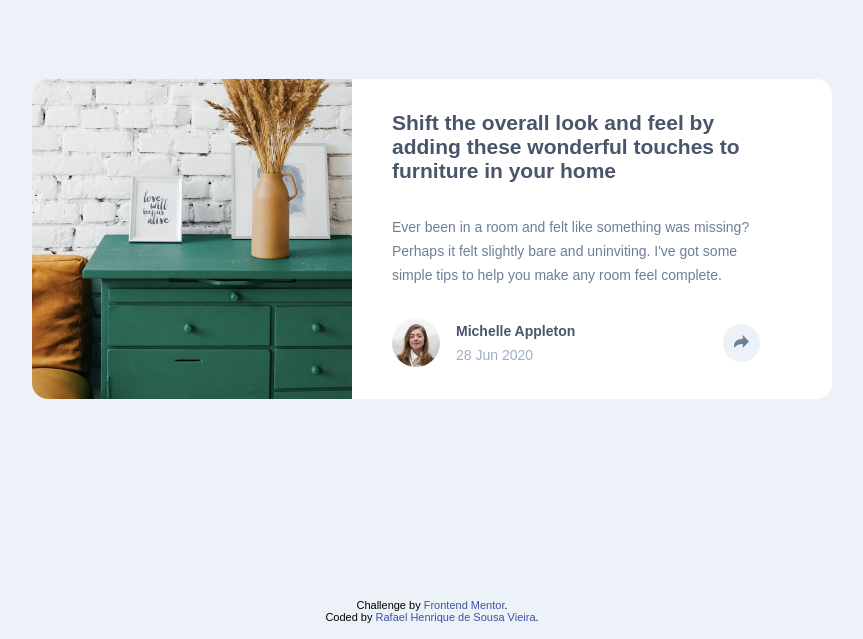
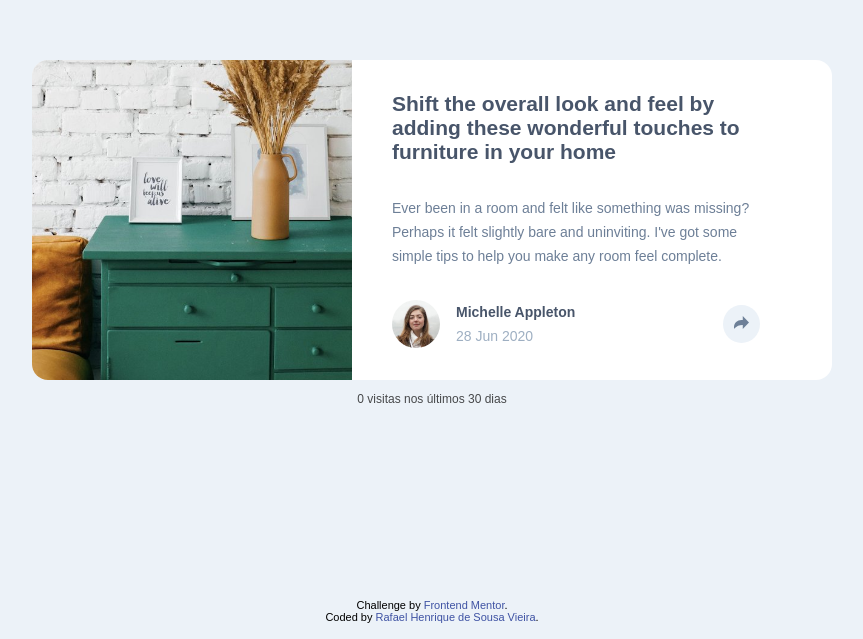
Before and after one commit to RafaelHDSV/Article-preview-component, a plain HTML site: page index.html in a window 1280 px wide. Shown: the part 161-800 px from the top of the page, without its empty margins (208-1071 px from the left). Drawn offline with Linux system fonts and the light colour scheme.

Commit message:
Show public visit count in the footer (board#22). (#1)

```diff
--- a/index.html
+++ b/index.html
@@ -64,6 +64,8 @@
 
   <script src="script.js"></script>
 <script data-name="BMC-Widget" data-cfasync="false" src="https://cdnjs.buymeacoffee.com/1.0.0/widget.prod.min.js" data-id="vieira" data-description="Support me on Buy me a coffee!" data-message="" data-color="#6E8098" data-position="Right" data-x_margin="18" data-y_margin="18"></script>
+    <p id="va-visits" aria-live="polite" hidden style="margin:0;padding:0.75rem 1rem;text-align:center;font-size:0.75rem;opacity:0.7"></p>
+    <script type="module" src="js/visit-count.js"></script>
 </body>
 
 </html>
--- /dev/null
+++ b/js/visit-count.js
@@ -0,0 +1,22 @@
+const key = 'article-preview-component'
+const el = document.getElementById('va-visits')
+if (el) {
+  const local = ['localhost', '127.0.0.1', '[::1]'].includes(location.hostname)
+  ;(async () => {
+    try {
+      const res = await fetch(
+        `https://analytics.getvieira.com/v1/public/projects/${encodeURIComponent(key)}/summary?period=30d`
+      )
+      const data = res.ok ? await res.json() : null
+      const n = typeof data?.pageviews === 'number' ? data.pageviews : 0
+      if (!local && n <= 0) return
+      el.textContent = `${new Intl.NumberFormat('pt-BR').format(n)} visitas nos últimos 30 dias`
+      el.hidden = false
+    } catch {
+      if (local) {
+        el.textContent = '0 visitas nos últimos 30 dias'
+        el.hidden = false
+      }
+    }
+  })()
+}
```
